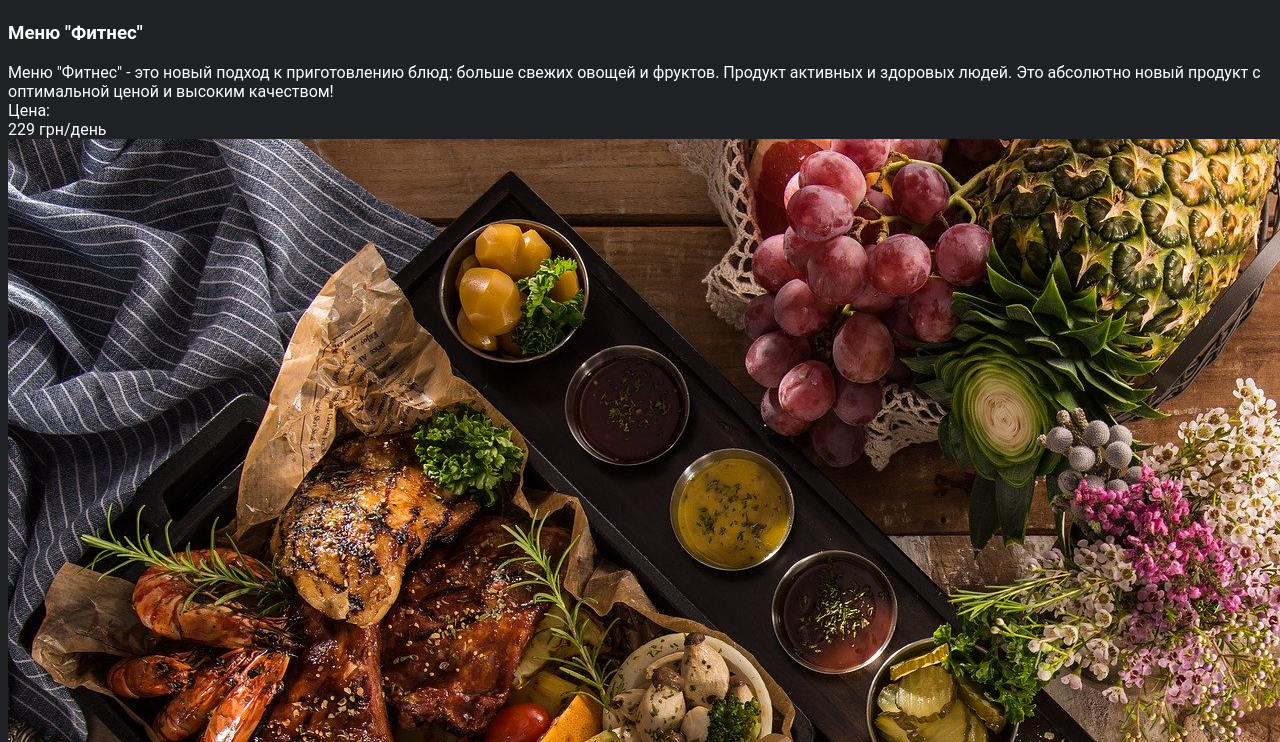
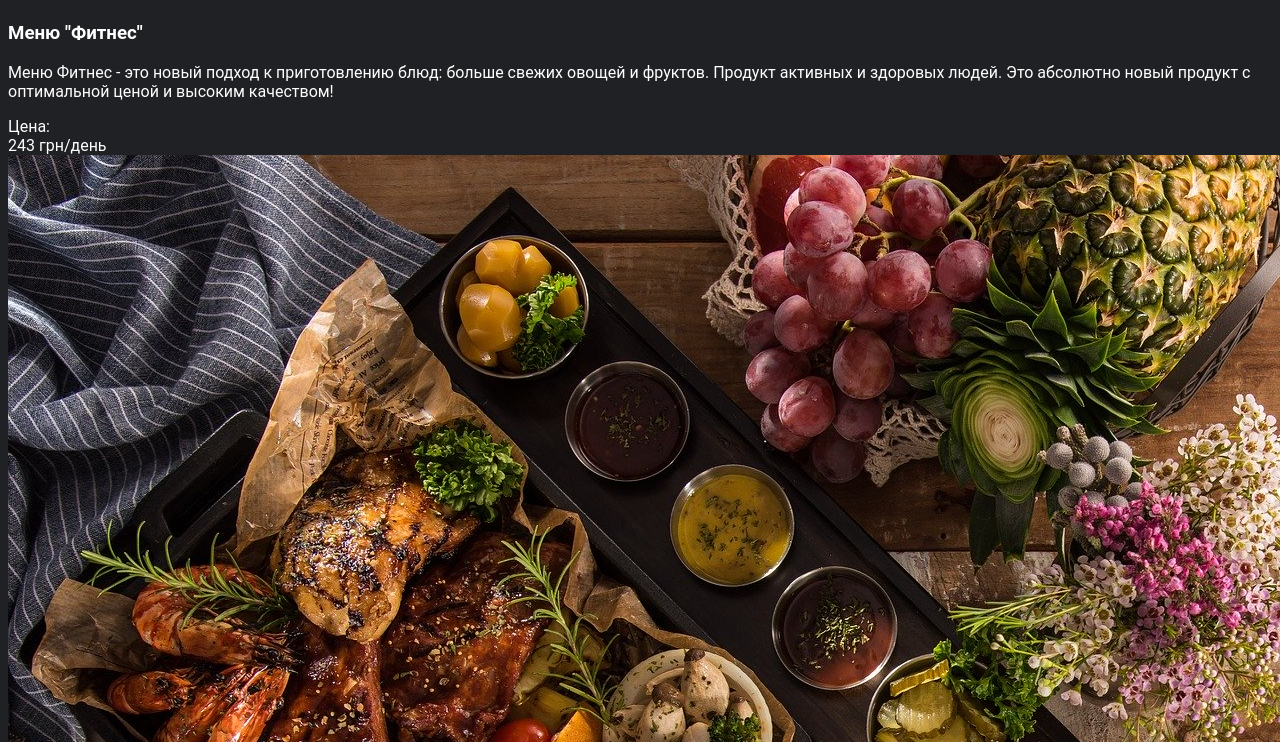
Before and after one commit to Fintisov/uDemy, a plain HTML site: page js+react/JavaScript/project_3/index.html in a window 1280 px wide. Shown: the part 8958-9700 px from the top of the page. Drawn offline with nearby package versions, Linux system fonts and the light colour scheme; files that its build step writes are made by us from their sources.

Commit message:
done homework practical lesson. Lesson #79

```diff
--- a/js+react/JavaScript/_draft/style/style.scss
+++ b/js+react/JavaScript/_draft/style/style.scss
@@ -40,3 +40,11 @@ body {
     background: #fff;
   }
 }
+
+.box1 {
+  color: black;
+  width: 500px;
+  height: 500px;
+  margin: 20px auto;
+  background-color: #fff;
+}
--- a/js+react/JavaScript/project_3/index.html
+++ b/js+react/JavaScript/project_3/index.html
@@ -199,7 +199,7 @@
 
     <div class="menu__field">
         <div class="container">
-            <div class="menu__item">
+            <!--     <div class="menu__item">
                      <img src="img/tabs/vegy.jpg" alt="vegy">
                      <h3 class="menu__item-subtitle">Меню "Фитнес"</h3>
                      <div class="menu__item-descr">Меню "Фитнес" - это новый подход к приготовлению блюд: больше свежих
@@ -211,8 +211,8 @@
                          <div class="menu__item-cost">Цена:</div>
                          <div class="menu__item-total"><span>229</span> грн/день</div>
                      </div>
-            </div>
-            <div class="menu__item">
+                 </div>-->
+            <!--            <div class="menu__item">
                             <img src="img/tabs/elite.jpg" alt="elite">
                             <h3 class="menu__item-subtitle">Меню “Премиум”</h3>
                             <div class="menu__item-descr">В меню “Премиум” мы используем не только красивый дизайн упаковки, но и
@@ -224,8 +224,8 @@
                                 <div class="menu__item-cost">Цена:</div>
                                 <div class="menu__item-total"><span>550</span> грн/день</div>
                             </div>
-            </div>
-            <div class="menu__item">
+                        </div>-->
+            <!--           <div class="menu__item">
                            <img src="img/tabs/post.jpg" alt="post">
                            <h3 class="menu__item-subtitle">Меню "Постное"</h3>
                            <div class="menu__item-descr">Меню “Постное” - это тщательный подбор ингредиентов: полное отсутствие
@@ -237,7 +237,7 @@
                                <div class="menu__item-cost">Цена:</div>
                                <div class="menu__item-total"><span>430</span> грн/день</div>
                            </div>
-            </div>
+                       </div>-->
         </div>
     </div>
 </div>
--- a/js+react/JavaScript/project_3/js/script.js
+++ b/js+react/JavaScript/project_3/js/script.js
@@ -98,18 +98,18 @@ document.addEventListener("DOMContentLoaded", () => {
 
         //___ Modal window ___
 
-
         function modalWindow(modalBtn, modalBlock) {
             const modalOpenBtn = document.querySelectorAll(modalBtn),
                 modalCloseBtn = document.querySelectorAll("[data-modal-close]"),
-                modal = document.querySelector(modalBlock),
-                openTimeoutModal = setTimeout(openModal, 2000);
+                modal = document.querySelector(modalBlock);
+
+            // openTimeoutModal = setTimeout(openModal, 2000);
 
             function openModal() {
                 modal.classList.add("show");
                 modal.classList.remove("hidden");
                 document.querySelector("body").style.overflow = "hidden";
-                clearInterval(openTimeoutModal);
+                // clearInterval(openTimeoutModal);
             }
 
             function closeModal() {
@@ -149,5 +149,69 @@ document.addEventListener("DOMContentLoaded", () => {
         }
 
         modalWindow("[data-modal-open]", "#modal-window")
+
+
+        //___ Create menu cart ___
+        class MenuCard {
+            constructor(src, alt, title, descr, price, parentSelector) {
+                this.src = src;
+                this.alt = alt;
+                this.title = title;
+                this.descr = descr;
+                this.price = price;
+                this.parent = document.querySelector(parentSelector);
+                this.transfer = 27;
+                this.changeToUAH(); // запускаем метод что-бы конвертировать курс;
+            }
+
+            changeToUAH() {
+                this.price = this.price * this.transfer;
+            }
+
+            render() {
+                let div = document.createElement("div");
+                div.classList.add("menu__item")
+                div.insertAdjacentHTML("afterbegin", `
+                        <img src=${this.src} alt=${this.alt}>
+                        <h3 class="menu__item-subtitle">${this.title}</h3>
+                        <p class="menu__item-descr">${this.descr}</p>
+                        <div class="menu__item-divider"></div>
+                        <div class="menu__item-price">
+                            <div class="menu__item-cost">Цена:</div>
+                            <div class="menu__item-total"><span> ${this.price} </span> грн/день</div>
+                        </div>
+                    `)
+
+                this.parent.append(div);
+            }
+        }
+
+        new MenuCard("img/tabs/vegy.jpg",
+            "vegy",
+            'Меню "Фитнес"',
+            `Меню Фитнес - это новый подход к приготовлению блюд: больше свежих овощей и фруктов.
+             Продукт активных и здоровых людей.
+             Это абсолютно новый продукт с оптимальной ценой и высоким качеством!`,
+            9,
+            ".menu__field .container").render();
+
+        new MenuCard("img/tabs/elite.jpg",
+            "elite",
+            'Меню "Премиум"',
+            `В меню “Премиум” мы используем не только красивый дизайн упаковки, но и
+                    качественное исполнение блюд. Красная рыба, морепродукты, фрукты - ресторанное меню без похода в
+                    ресторан!`,
+            14,
+            ".menu__field .container").render();
+
+        new MenuCard("img/tabs/post.jpg",
+            "post",
+            'Меню "Постное"',
+            `Меню Постное - это тщательный подбор ингредиентов: полное отсутствие
+                    продуктов животного происхождения, молоко из миндаля, овса, кокоса или гречки, правильное количество
+                    белков за счет тофу и импортных вегетарианских стейков.`,
+            21,
+            ".menu__field .container").render();
+
     }
 )
```
Also changed, not shown: js+react/JavaScript/_draft/index.html (+11 -5 lines), js+react/JavaScript/_draft/js/main.js (+54 -1 lines), js+react/JavaScript/_draft/style/style.css. Lines whose indentation alone changed are shown as unchanged.
